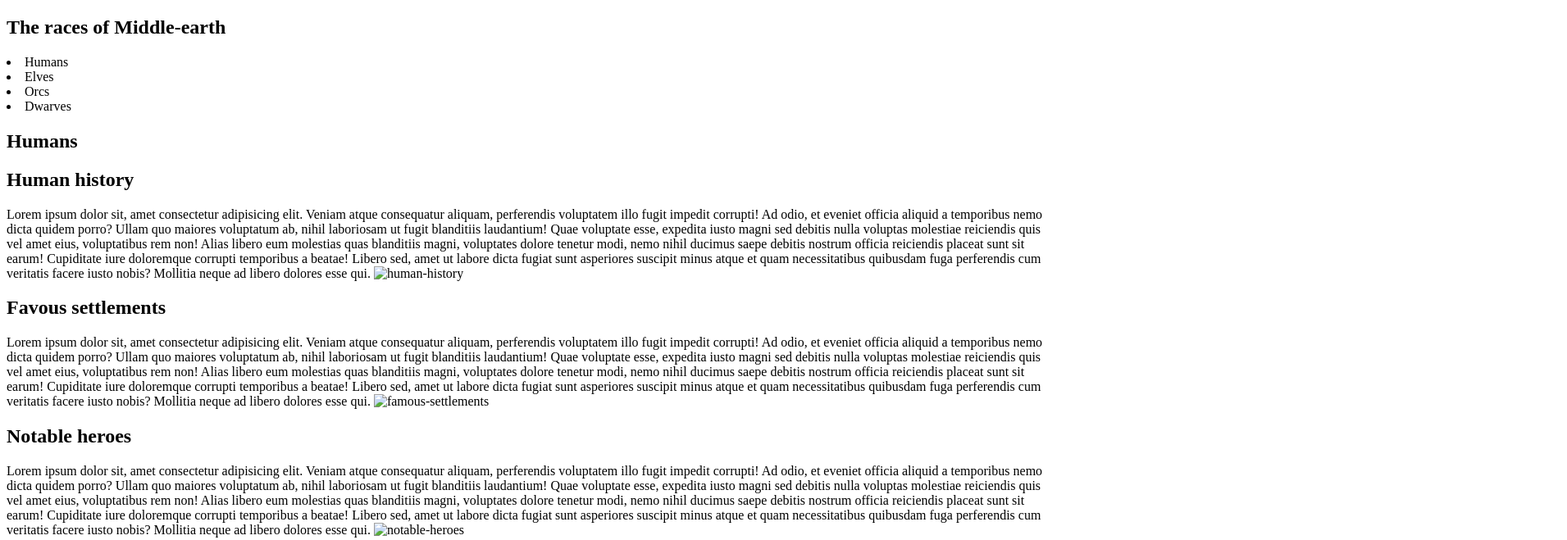
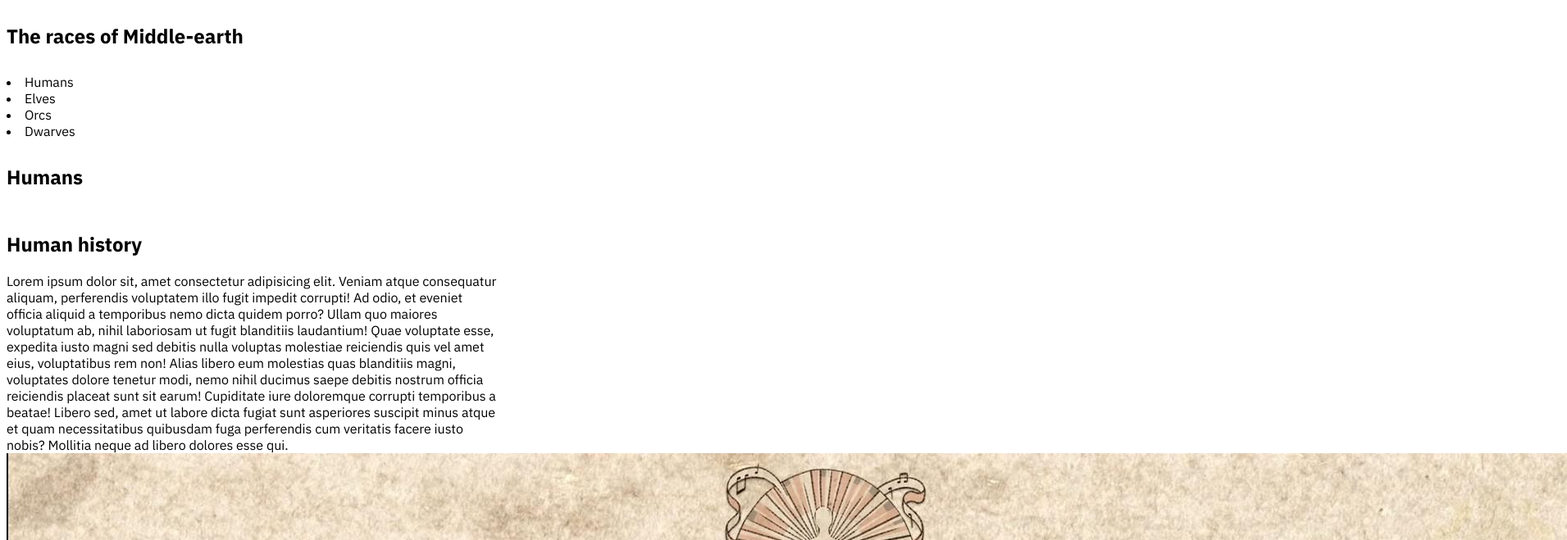
Before and after one commit to Ahelios/First-Website, a plain HTML site: page index.html in a window 1280 px wide. Shown: the top 659 px of the page at 82% size, 1911 px wide, since content can reach past the window. Drawn offline with Linux system fonts and the light colour scheme; files whose address does not match are found by name; a web font is replaced by a local one.

Commit message:
css and first page

```diff
--- a/index.html
+++ b/index.html
@@ -3,6 +3,10 @@
 <head>
   <meta charset="UTF-8">
   <meta name="viewport" content="width=device-width, initial-scale=1.0">
+  <link rel="preconnect" href="https://fonts.googleapis.com">
+  <link rel="preconnect" href="https://fonts.gstatic.com" crossorigin>
+  <link href="https://fonts.googleapis.com/css2?family=ABeeZee:ital@0;1&family=IBM+Plex+Sans:ital,wght@0,100;0,200;0,300;0,400;0,500;0,600;0,700;1,100;1,200;1,300;1,400;1,500;1,600;1,700&display=swap" rel="stylesheet">
+  <link rel="stylesheet" href="C:\Users\User\Desktop\Coding\AppAcademy\First-Website\style.css">
   <title>Website of my interest</title>
 </head>
 <body>
@@ -25,7 +29,7 @@
     Ullam quo maiores voluptatum ab, nihil laboriosam ut fugit blanditiis laudantium! Quae voluptate esse, expedita iusto magni sed debitis nulla voluptas molestiae reiciendis quis vel amet eius, voluptatibus rem non!
     Alias libero eum molestias quas blanditiis magni, voluptates dolore tenetur modi, nemo nihil ducimus saepe debitis nostrum officia reiciendis placeat sunt sit earum! Cupiditate iure doloremque corrupti temporibus a beatae!
     Libero sed, amet ut labore dicta fugiat sunt asperiores suscipit minus atque et quam necessitatibus quibusdam fuga perferendis cum veritatis facere iusto nobis? Mollitia neque ad libero dolores esse qui.
-    <img src="" alt="human-history">
+    <img src="C:\Users\User\Desktop\Coding\AppAcademy\First-Website\creator of man.jpg" alt="human-history">
   </div>
 
   <div class="favous-settlements">
@@ -34,7 +38,7 @@
     Ullam quo maiores voluptatum ab, nihil laboriosam ut fugit blanditiis laudantium! Quae voluptate esse, expedita iusto magni sed debitis nulla voluptas molestiae reiciendis quis vel amet eius, voluptatibus rem non!
     Alias libero eum molestias quas blanditiis magni, voluptates dolore tenetur modi, nemo nihil ducimus saepe debitis nostrum officia reiciendis placeat sunt sit earum! Cupiditate iure doloremque corrupti temporibus a beatae!
     Libero sed, amet ut labore dicta fugiat sunt asperiores suscipit minus atque et quam necessitatibus quibusdam fuga perferendis cum veritatis facere iusto nobis? Mollitia neque ad libero dolores esse qui.
-    <img src="" alt="famous-settlements">
+    <img src="C:\Users\User\Desktop\Coding\AppAcademy\First-Website\human settlements.jpg" alt="famous-settlements">
   </div>
 
   <div class="notable-heroes">
@@ -43,7 +47,7 @@
     Ullam quo maiores voluptatum ab, nihil laboriosam ut fugit blanditiis laudantium! Quae voluptate esse, expedita iusto magni sed debitis nulla voluptas molestiae reiciendis quis vel amet eius, voluptatibus rem non!
     Alias libero eum molestias quas blanditiis magni, voluptates dolore tenetur modi, nemo nihil ducimus saepe debitis nostrum officia reiciendis placeat sunt sit earum! Cupiditate iure doloremque corrupti temporibus a beatae!
     Libero sed, amet ut labore dicta fugiat sunt asperiores suscipit minus atque et quam necessitatibus quibusdam fuga perferendis cum veritatis facere iusto nobis? Mollitia neque ad libero dolores esse qui.
-    <img src="" alt="notable-heroes">
+    <img src="C:\Users\User\Desktop\Coding\AppAcademy\First-Website\human hero.jpg" alt="notable-heroes">
   </div>
 
 </section>
--- /dev/null
+++ b/style.css
@@ -0,0 +1,12 @@
+body {
+  font-family: 'IBM Plex Sans', sans-serif;
+  display: flex;
+  padding: ;
+}
+
+.page1 {
+  display: flex;
+  flex-direction: column;
+  row-gap: 10px;
+  width: 600px;
+}
```
Also changed, not shown: creator of man.jpg (added), human hero.jpg (added), human settlements.jpg (added).
